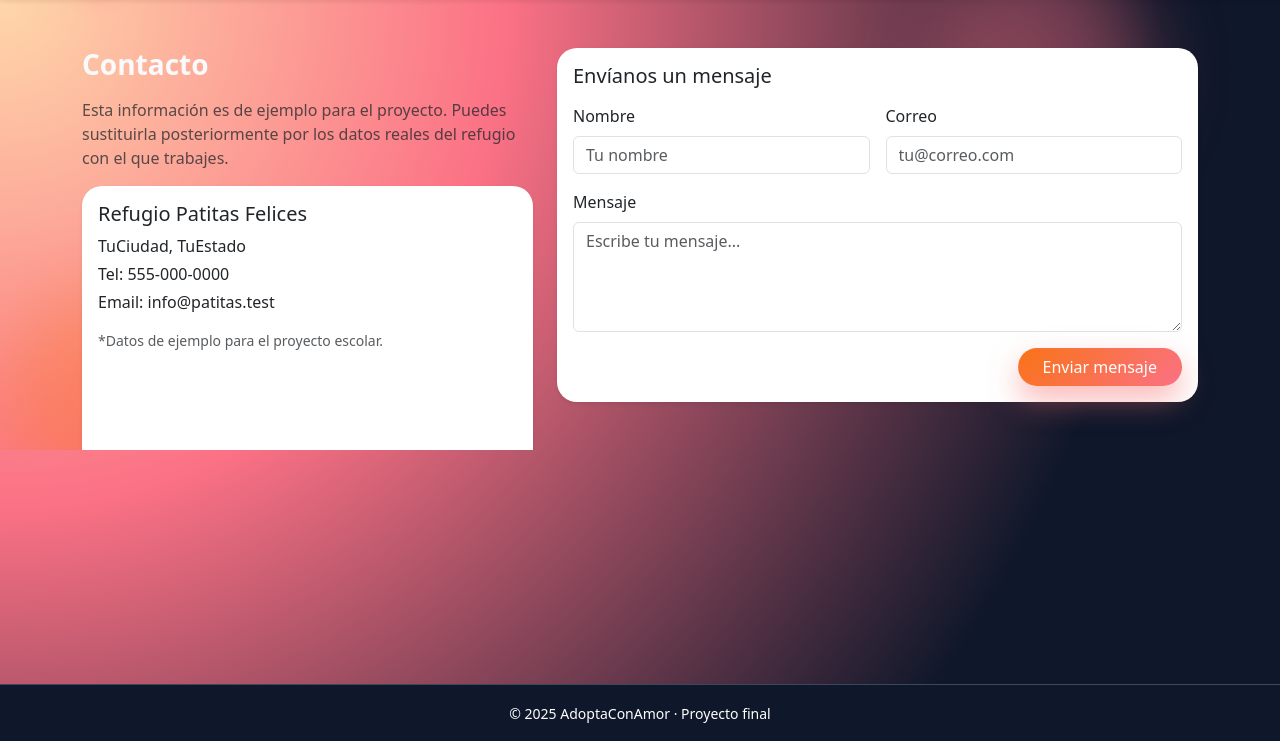
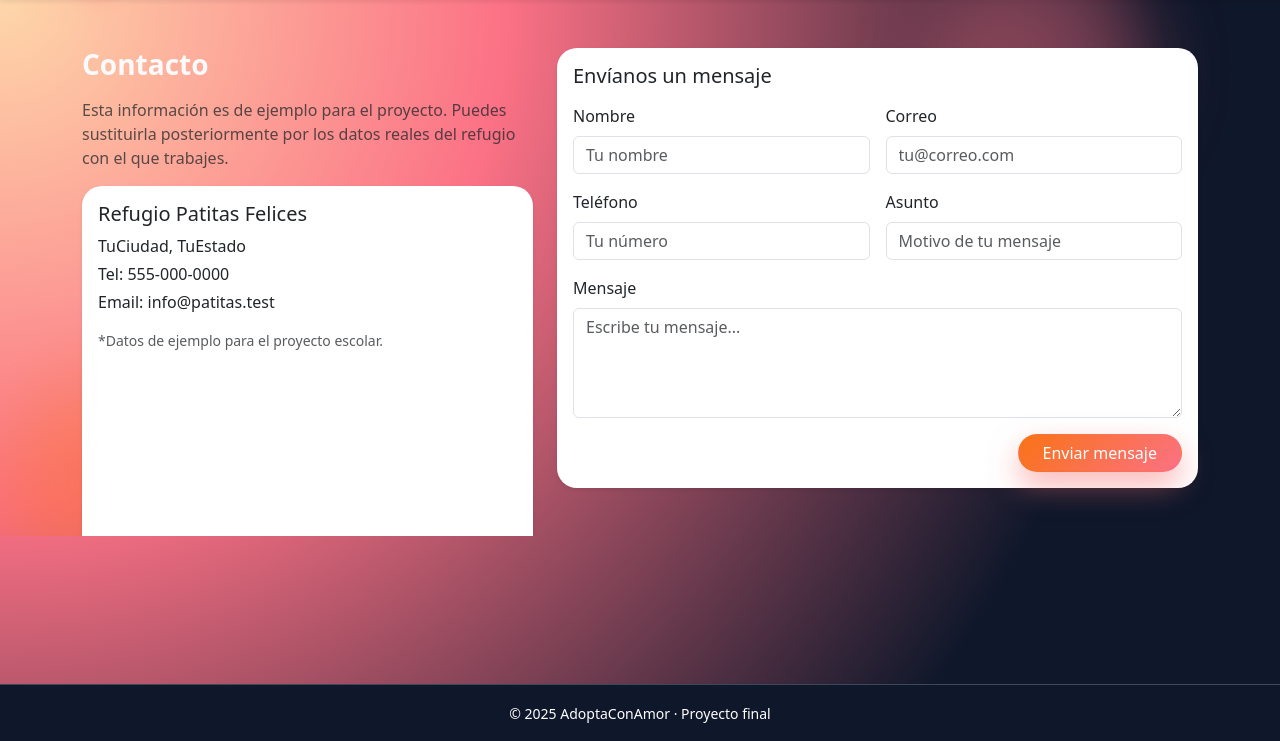
Before and after one commit to DAVIDCHANXD/PROYECTO-WEB, a PHP site: page /FRONTEND/Publico/contacto.php in a window 1280 px wide. Shown: the part 59-800 px from the top of the page. Run offline with PHP 8.4, Linux system fonts and the light colour scheme.

Commit message:
Update contacto.php

```diff
--- a/FRONTEND/Publico/contacto.php
+++ b/FRONTEND/Publico/contacto.php
@@ -1,48 +1,69 @@
 <?php
 // FRONTEND/Publico/contacto.php
 
-// 1) Conexión a la BD
 require_once __DIR__ . '/../../BACKEND/DATABASE/conexion.php';
 
 $mensajeExito = '';
 $mensajeError = '';
 
+// Variables para repoblar el formulario si hay error
+$nombre   = '';
+$email    = '';
+$telefono = '';
+$asunto   = '';
+$mensaje  = '';
+
 if ($_SERVER['REQUEST_METHOD'] === 'POST') {
-    // 2) Recibir datos del formulario
-    $nombre  = trim($_POST['nombre']  ?? '');
-    $email   = trim($_POST['email']   ?? '');
-    $mensaje = trim($_POST['mensaje'] ?? '');
+    // 1) Recibir datos
+    $nombre   = trim($_POST['nombre']   ?? '');
+    $email    = trim($_POST['email']    ?? '');
+    $telefono = trim($_POST['telefono'] ?? '');
+    $asunto   = trim($_POST['asunto']   ?? '');
+    $mensaje  = trim($_POST['mensaje']  ?? '');
 
-    // 3) Validaciones básicas
-    if ($nombre === '' || $email === '' || $mensaje === '') {
+    // 2) Validaciones básicas
+    if ($nombre === '' || $email === '' || $telefono === '' || $asunto === '' || $mensaje === '') {
         $mensajeError = 'Por favor llena todos los campos.';
     } else if (!filter_var($email, FILTER_VALIDATE_EMAIL)) {
         $mensajeError = 'El correo no tiene un formato válido.';
     } else {
+        // (Opcional) Validar teléfono muy simple
+        // if (!preg_match('/^[0-9+\s\-]{7,20}$/', $telefono)) {
+        //     $mensajeError = 'El teléfono no parece válido.';
+        // }
+
+        if ($mensajeError === '') {
             try {
-            // 4) Insertar en la base de datos
-            // OJO: Ajusta el nombre de la tabla y columnas si las tuyas son diferentes
-            $sql = "INSERT INTO mensajes_contacto (nombre, email, mensaje, fecha_envio)
-                    VALUES (:nombre, :email, :mensaje, NOW())";
+                // 3) Insertar en la base de datos
+                // OJO: ajusta el nombre de la tabla/columnas si tus nombres son diferentes
+                $sql = "INSERT INTO mensajes_contacto
+                        (nombre, email, telefono, asunto, mensaje, fecha_envio)
+                        VALUES
+                        (:nombre, :email, :telefono, :asunto, :mensaje, NOW())";
 
                 $stmt = $pdo->prepare($sql);
                 $stmt->execute([
-                ':nombre'  => $nombre,
-                ':email'   => $email,
-                ':mensaje' => $mensaje
+                    ':nombre'   => $nombre,
+                    ':email'    => $email,
+                    ':telefono' => $telefono,
+                    ':asunto'   => $asunto,
+                    ':mensaje'  => $mensaje
                 ]);
 
                 $mensajeExito = 'Tu mensaje se envió correctamente. ¡Gracias por contactarnos!';
 
-            // Opcional: limpiar campos después de guardar
-            $nombre = '';
-            $email  = '';
-            $mensaje = '';
+                // Limpiar campos
+                $nombre   = '';
+                $email    = '';
+                $telefono = '';
+                $asunto   = '';
+                $mensaje  = '';
 
             } catch (PDOException $e) {
                 $mensajeError = 'Error al guardar el mensaje. Intenta más tarde.';
-            // Puedes descomentar esto mientras pruebas:
+                // Para depurar mientras desarrollas:
                 // $mensajeError .= ' Detalle: ' . $e->getMessage();
+            }
         }
     }
 }
@@ -123,7 +144,6 @@ if ($_SERVER['REQUEST_METHOD'] === 'POST') {
                   <div class="alert alert-danger py-2"><?php echo htmlspecialchars($mensajeError); ?></div>
               <?php endif; ?>
 
-              <!-- 5) Formulario que envía por POST a esta misma página -->
               <form method="post" action="contacto.php">
                 <div class="row g-3">
                   <div class="col-md-6">
@@ -133,7 +153,7 @@ if ($_SERVER['REQUEST_METHOD'] === 'POST') {
                       name="nombre"
                       class="form-control"
                       placeholder="Tu nombre"
-                      value="<?php echo isset($nombre) ? htmlspecialchars($nombre) : ''; ?>"
+                      value="<?php echo htmlspecialchars($nombre); ?>"
                       required
                     >
                   </div>
@@ -144,10 +164,34 @@ if ($_SERVER['REQUEST_METHOD'] === 'POST') {
                       name="email"
                       class="form-control"
                       placeholder="tu@correo.com"
-                      value="<?php echo isset($email) ? htmlspecialchars($email) : ''; ?>"
+                      value="<?php echo htmlspecialchars($email); ?>"
                       required
                     >
                   </div>
+
+                  <div class="col-md-6">
+                    <label class="form-label">Teléfono</label>
+                    <input
+                      type="text"
+                      name="telefono"
+                      class="form-control"
+                      placeholder="Tu número"
+                      value="<?php echo htmlspecialchars($telefono); ?>"
+                      required
+                    >
+                  </div>
+                  <div class="col-md-6">
+                    <label class="form-label">Asunto</label>
+                    <input
+                      type="text"
+                      name="asunto"
+                      class="form-control"
+                      placeholder="Motivo de tu mensaje"
+                      value="<?php echo htmlspecialchars($asunto); ?>"
+                      required
+                    >
+                  </div>
+
                   <div class="col-12">
                     <label class="form-label">Mensaje</label>
                     <textarea
@@ -156,7 +200,7 @@ if ($_SERVER['REQUEST_METHOD'] === 'POST') {
                       rows="4"
                       placeholder="Escribe tu mensaje..."
                       required
-                    ><?php echo isset($mensaje) ? htmlspecialchars($mensaje) : ''; ?></textarea>
+                    ><?php echo htmlspecialchars($mensaje); ?></textarea>
                   </div>
                   <div class="col-12 text-end">
                     <button type="submit" class="btn btn-primary">
```
Lines whose indentation alone changed are shown as unchanged.
